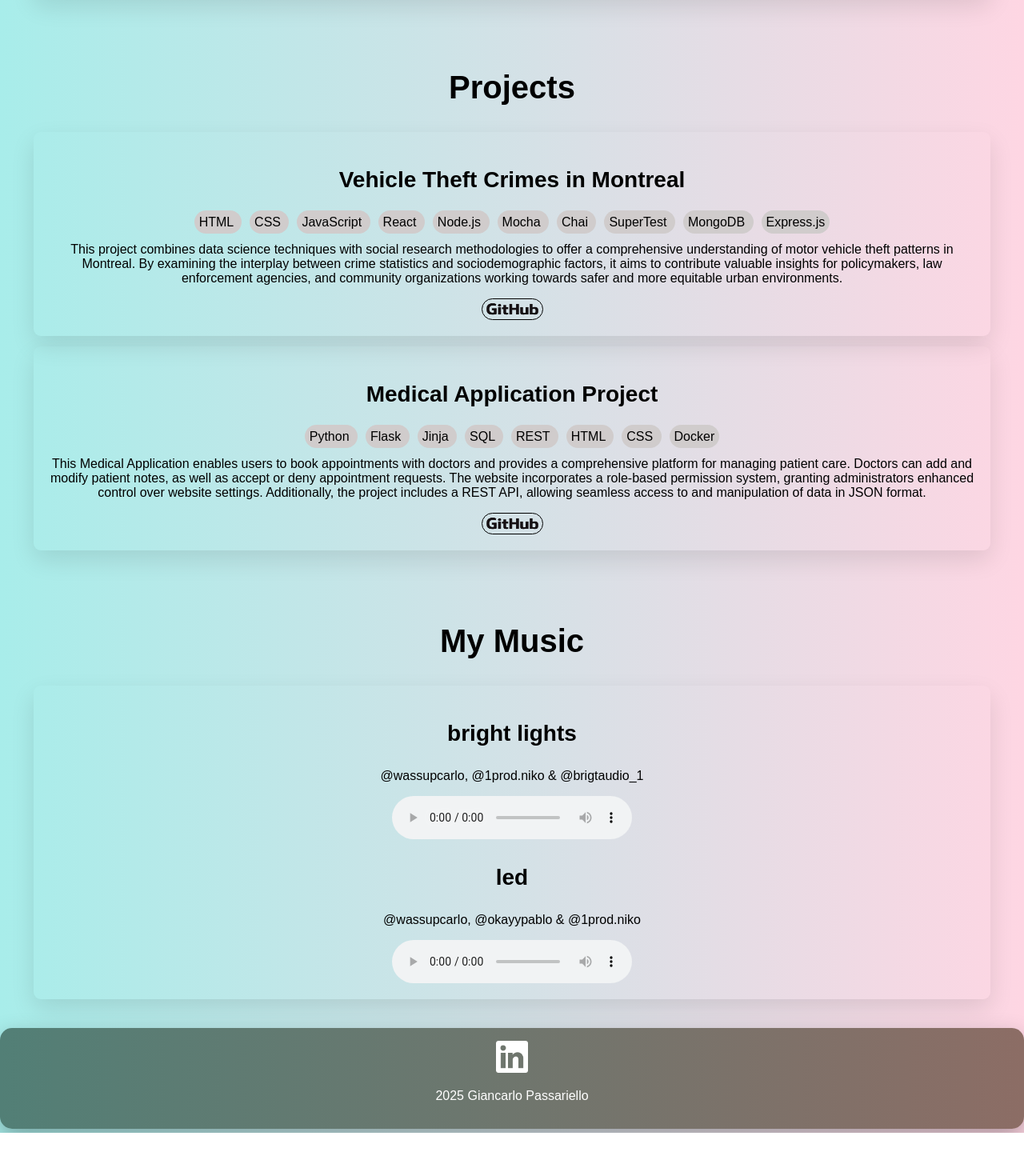
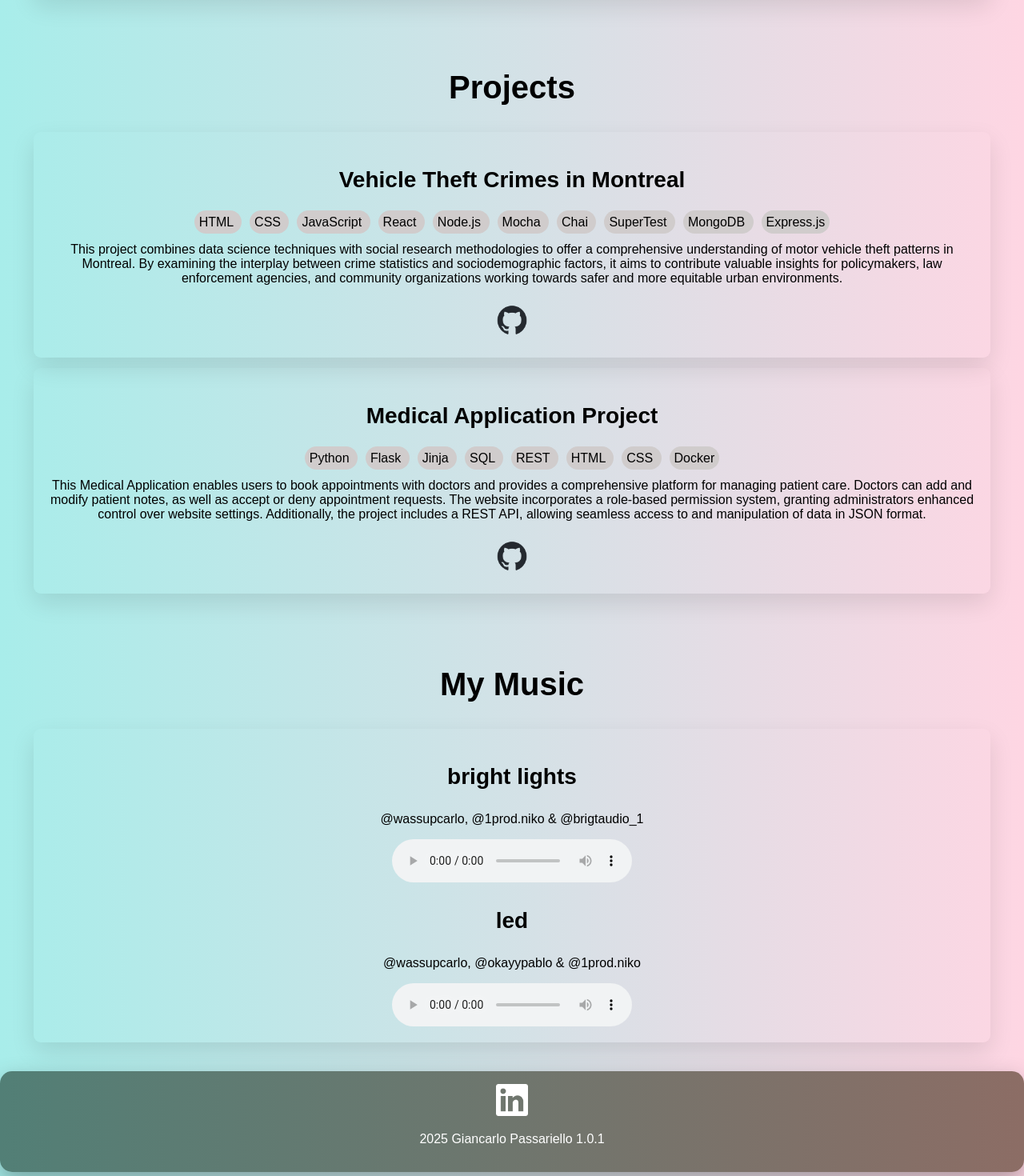
Before and after one commit to wassupcarlo/myportfolio, a React (Vite) app in the folder my-react-vite-app/: page / in a window 1280 px wide. Shown: the part 1072-2542 px from the top of the page at 80% size. Before the commit the page ends 2488 px from the top, so only its background shows below. Built offline with nearby package versions, Linux system fonts and the light colour scheme.

Commit message:
Fix GitHub logo and made small ui changes

```diff
--- a/my-react-vite-app/src/components/Footer.jsx
+++ b/my-react-vite-app/src/components/Footer.jsx
@@ -7,7 +7,7 @@ function Footer() {
           <a href="https://www.linkedin.com/in/giancarlo-passariello/">
             <img id="social-logo" src="src\assets\In-White-128@2x.png"></img>
           </a>
-          <p>2025 Giancarlo Passariello</p>
+          <p>2025   Giancarlo Passariello   1.0.1</p>
         </footer>
     );
 }
--- a/my-react-vite-app/src/components/Projects.css
+++ b/my-react-vite-app/src/components/Projects.css
@@ -10,10 +10,16 @@
 }
 
 .github-button {
-  width: 75px;
-  height: 25px;
-  border: 1px solid black;
+  width: 38px;
+  height: 38px;
+  transition: transform 0.3s ease, box-shadow 0.3s ease;
+  padding: 8px;
   border-radius: 20px;
+}
+
+.github-button:hover {
+  transform: translateY(-10px);
+  box-shadow: 0 4px 10px rgba(0, 0, 0, 0.2);
 }
 
 h3 {
--- a/my-react-vite-app/src/components/Projects.jsx
+++ b/my-react-vite-app/src/components/Projects.jsx
@@ -22,7 +22,7 @@ function Projects() {
                 </p>
                 <p>This project combines data science techniques with social research methodologies to offer a comprehensive understanding of motor vehicle theft patterns in Montreal. By examining the interplay between crime statistics and sociodemographic factors, it aims to contribute valuable insights for policymakers, law enforcement agencies, and community organizations working towards safer and more equitable urban environments.</p>
                 <a href="https://github.com/wassupcarlo/Vehicle-Theft-Crimes-in-Montreal">
-                    <img className="github-button" src="src\assets\GitHub_Logo.png" ></img>
+                    <img className="github-button" src="src\assets\github-mark.png" ></img>
                 </a>
             </section>
             <section className="outer-section">
@@ -37,7 +37,7 @@ function Projects() {
                 </p>
                 <p>This Medical Application enables users to book appointments with doctors and provides a comprehensive platform for managing patient care. Doctors can add and modify patient notes, as well as accept or deny appointment requests. The website incorporates a role-based permission system, granting administrators enhanced control over website settings. Additionally, the project includes a REST API, allowing seamless access to and manipulation of data in JSON format.</p>
                 <a href="https://github.com/wassupcarlo/Medical-Application-Project">
-                    <img className="github-button" src="src\assets\GitHub_Logo.png" ></img>
+                    <img className="github-button" src="src\assets\github-mark.png" ></img>
                 </a>
             </section>
         </section>
```
Also changed, not shown: my-react-vite-app/src/assets/GitHub_Logo.png (deleted), my-react-vite-app/src/assets/github-mark.png (added).
